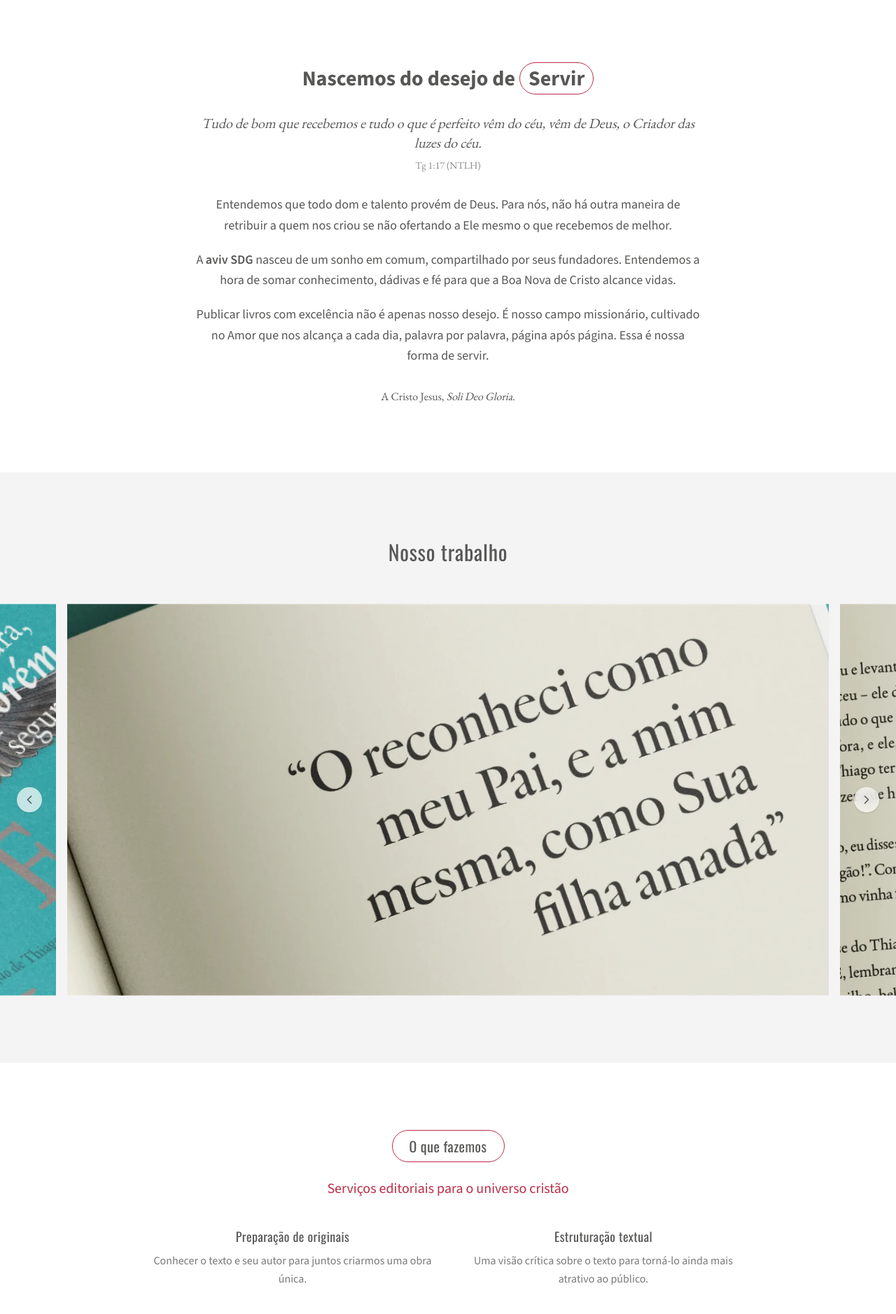
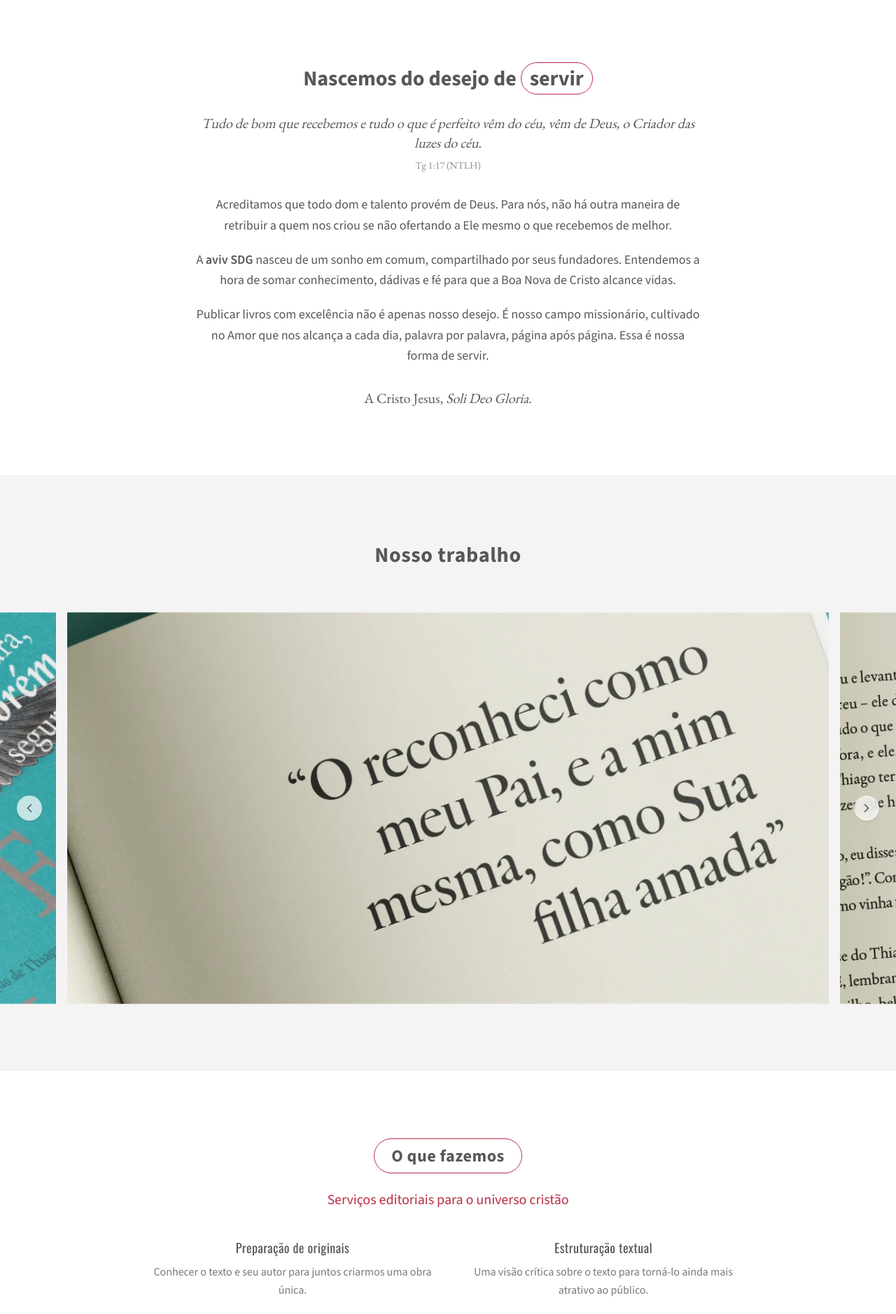
Before and after one commit to tulio-vieira/aviv-landing-page, a Next.js app: page / in a window 1280 px wide. Shown: the part 758-2636 px from the top of the page at 70% size. Built offline with nearby package versions, Linux system fonts and the light colour scheme.

Commit message:
fix text displays, increase size of stamp at 2xl size

```diff
--- a/src/components/Contato.tsx
+++ b/src/components/Contato.tsx
@@ -16,7 +16,7 @@ export function Contato() {
           </p>
         </div>
 
-        <div className="space-y-3 sm:text-left">
+        <div className="space-y-3 sm:text-left ml-4">
           <a
             href={CONTACT.whatsappUrl}
             target="_blank"
@@ -24,11 +24,10 @@ export function Contato() {
             className="inline-flex items-center gap-2 text-xl font-semibold sm:justify-end text-maroon"
           >
             {CONTACT.whatsappDisplay}
-            {/* eslint-disable-next-line @next/next/no-img-element */}
             <img src={withBasePath("/icons/whatsapp-alt.svg")} alt="" className="h-6 w-6" />
           </a>
           <p className="text-graphite/80">{CONTACT.hours}</p>
-          <p className="border-maroon inline-block rounded-full border px-4 py-1 font-medium">
+          <p className="border-maroon inline-block rounded-full border px-4 py-1 font-medium -ml-4">
             {CONTACT.hoursNote}
           </p>
           <p>Se precisar, a gente liga pra você. Não se preocupe.</p>
--- a/src/components/Hero.tsx
+++ b/src/components/Hero.tsx
@@ -9,7 +9,7 @@ export function Hero() {
     >
       <HeroBackground />
 
-      <div className="relative z-10 w-56 sm:w-72 md:w-80">
+      <div className="relative z-10 w-56 sm:w-72 md:w-80 2xl:w-100">
         <AvivStamp />
       </div>
     </section>
--- a/src/components/SectionPill.tsx
+++ b/src/components/SectionPill.tsx
@@ -4,7 +4,7 @@ type SectionPillProps = {
 
 export function SectionPill({ children }: SectionPillProps) {
   return (
-    <h2 className="border-maroon font-heading inline-block rounded-full border px-6 py-2 text-xl tracking-wide">
+    <h2 className="border-maroon font-bold font-oswald inline-block rounded-full border px-6 py-2 text-2xl text-graphite tracking-wide">
       {children}
     </h2>
   );
--- a/src/components/Sobre.tsx
+++ b/src/components/Sobre.tsx
@@ -4,7 +4,7 @@ export function Sobre() {
       <h2 className="font-oswald font-bold text-2xl text-graphite sm:text-3xl">
         Nascemos do desejo de{" "}
         <span className="border-maroon border px-3 py-0.5 rounded-full">
-          Servir
+          servir
         </span>
       </h2>
 
@@ -20,7 +20,7 @@ export function Sobre() {
 
       <div className="mt-8 space-y-5 text-base leading-relaxed text-graphite sm:text-lg">
         <p>
-          Entendemos que todo dom e talento provém de Deus. Para nós, não há
+          Acreditamos que todo dom e talento provém de Deus. Para nós, não há
           outra maneira de retribuir a quem nos criou se não ofertando a Ele
           mesmo o que recebemos de melhor.
         </p>
@@ -38,7 +38,7 @@ export function Sobre() {
         </p>
       </div>
 
-      <p className="mt-8 font-serif text-base text-graphite">
+      <p className="mt-8 font-serif text-base text-graphite sm:text-xl">
         A Cristo Jesus, <em>Soli Deo Gloria</em>.
       </p>
     </section>
--- a/src/components/carousel/BookCarousel.tsx
+++ b/src/components/carousel/BookCarousel.tsx
@@ -78,7 +78,7 @@ export function BookCarousel() {
 
   return (
     <section id="livros" className="bg-zinc-100 py-16 sm:py-24">
-      <h2 className="font-heading text-graphite text-center text-2xl tracking-wide sm:text-3xl mb-14">
+      <h2 className="font-oswald font-bold text-2xl text-graphite sm:text-3xl text-center tracking-wide mb-16">
         Nosso trabalho
       </h2>
       <div className="relative">
```
